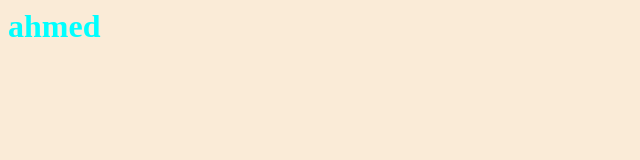
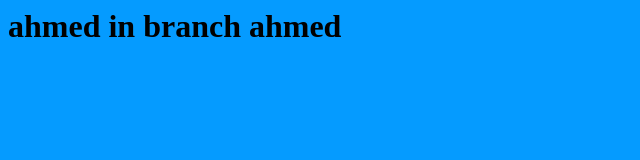
Before and after one commit to ahmed404mo/myproject, a plain HTML site: page index.html in a window 1280 px wide. Shown: the whole page, without its empty margins (0-640 px from the left). Drawn offline with Linux system fonts and the light colour scheme.

Commit message:
changing style for

```diff
--- a/index.html
+++ b/index.html
@@ -6,7 +6,7 @@
 </head>
 <body>
     <link rel="stylesheet" href="style.css">
-    <h1>ahmed</h1>
+    <h1>ahmed in branch ahmed </h1>
     <script src="app.js">  </script>
 
 </body>
--- a/style.css
+++ b/style.css
@@ -1,6 +1,6 @@
 h1{
-    color: aqua;
+    color: rgb(0, 0, 0);
 }
 body{
-    background-color: antiquewhite;
+    background-color: rgb(5, 155, 255);
 }
```
